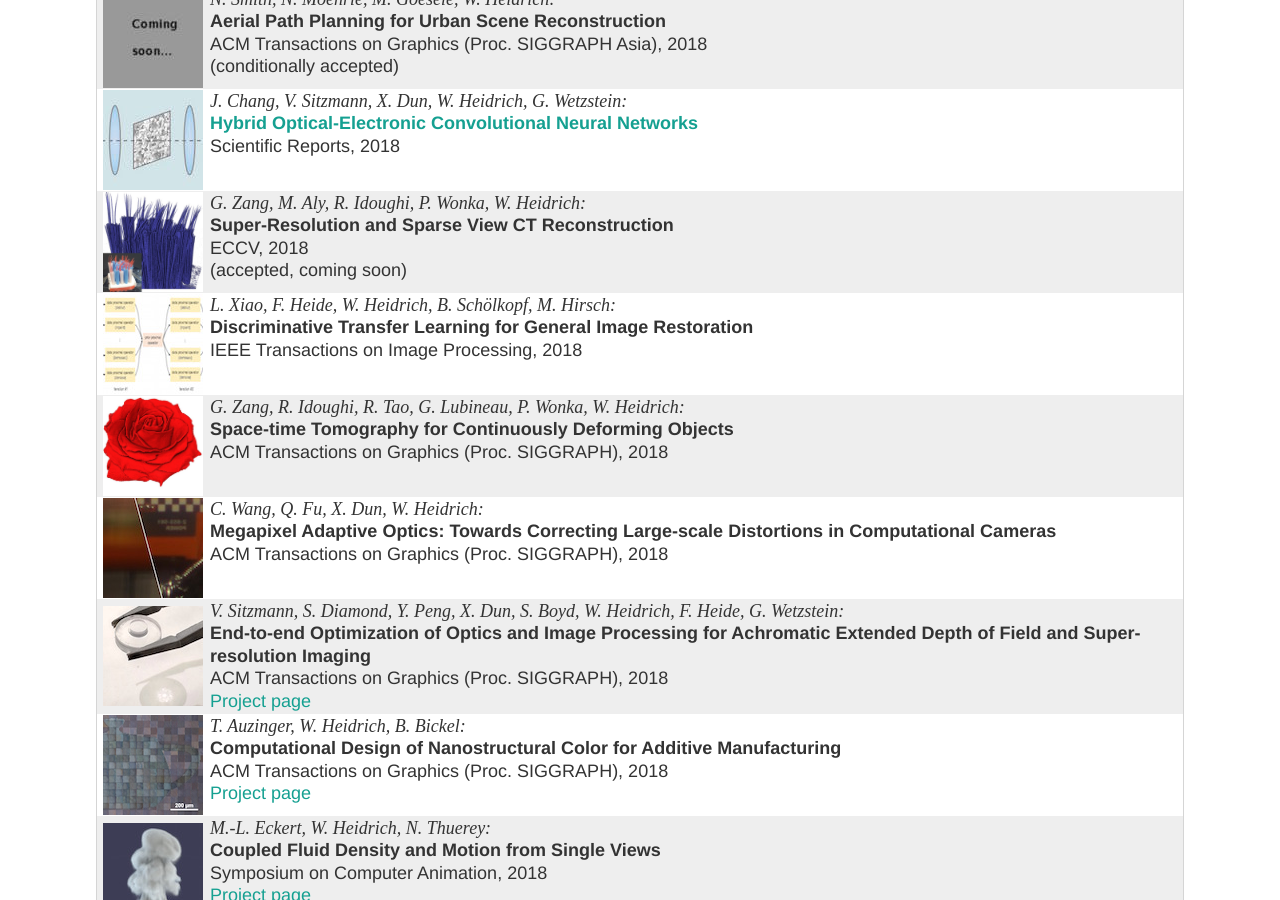
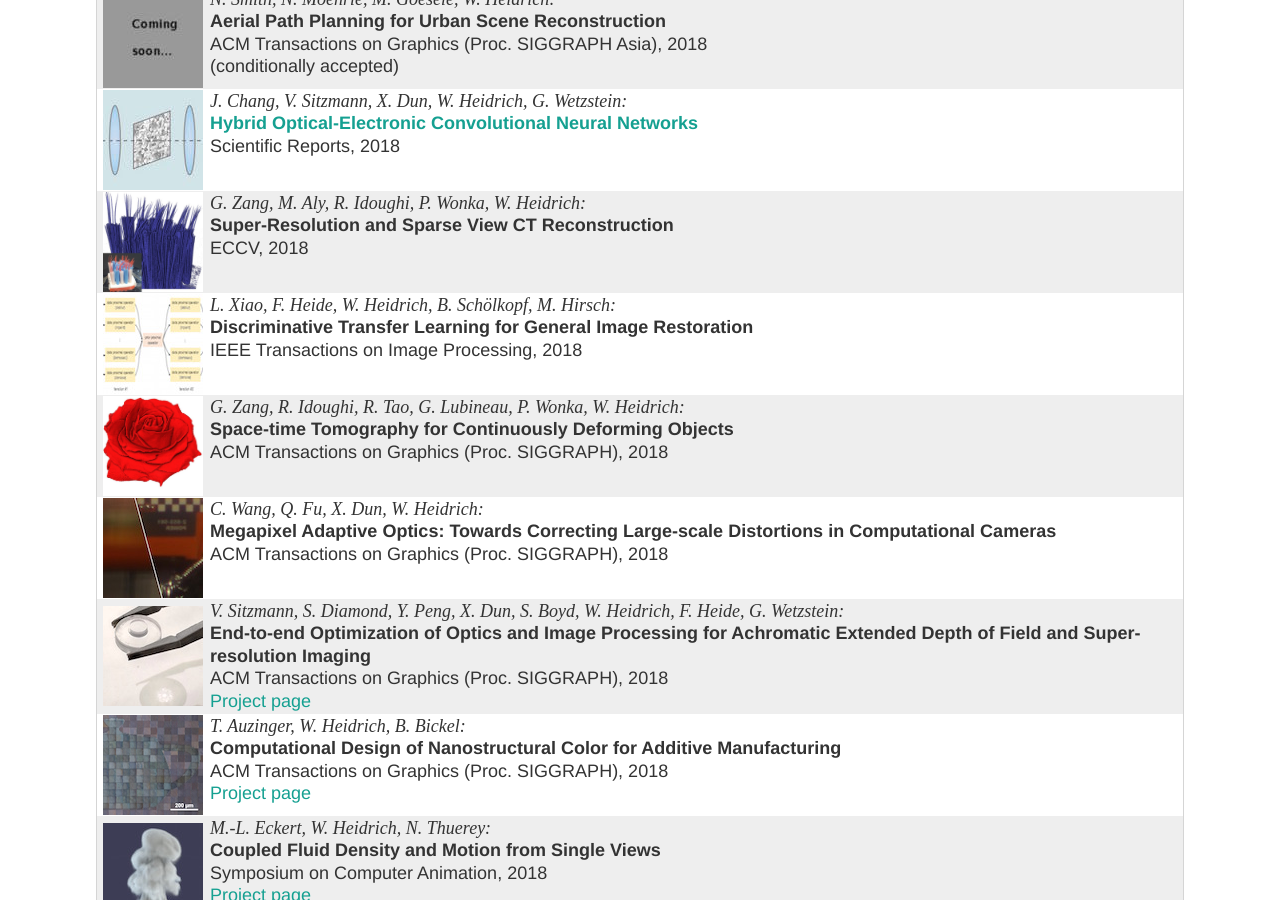
Before and after one commit to vccimaging/vccimaging.github.io, a Jekyll site: the page built from publications.html, in a window 1280 px wide and 900 px high, scrolled down 535 px. Built offline with Jekyll 4.4.1, drawn with Linux system fonts in a browser that asks for light colours.

Commit message:
Update publications.yaml

```diff
--- a/_data/publications.yaml
+++ b/_data/publications.yaml
@@ -38,7 +38,6 @@
   venue: ECCV
   year: 2018
   thumbnail: /Publications/Zang2018SuperResolutionCT/thumb.jpg
-  note: accepted, coming soon
 
 - id: Xiao2018TransferLearning
   authors:
```
